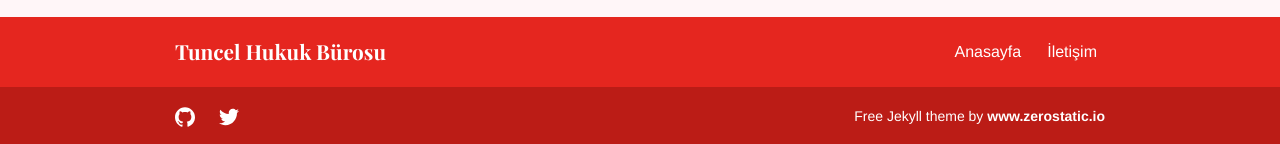
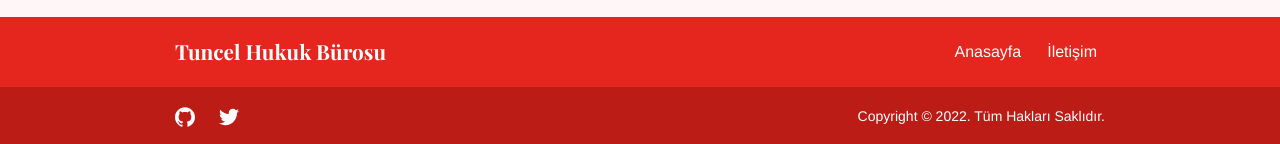
Before and after one commit to tnclhk/tnclhk.github.io, a Jekyll site: the page built from index.md, in a window 1280 px wide. Shown: the part 1697-1841 px from the top of the page. Built offline with Jekyll 4.4.1, drawn with Linux system fonts in a browser that asks for light colours.

Commit message:
Update seo.yml

```diff
--- a/_data/seo.yml
+++ b/_data/seo.yml
@@ -1,4 +1,4 @@
 google_analytics_id: ""
 meta_twitter_site: "@zerostaticio"
 meta_twitter_creator: "@zerostaticio"
-copyright_text: 'Free Jekyll theme by <a class="zerostatic" href="https://www.zerostatic.io">www.zerostatic.io</a>'
+copyright_text: 'Copyright © 2022. Tüm Hakları Saklıdır. '
```
